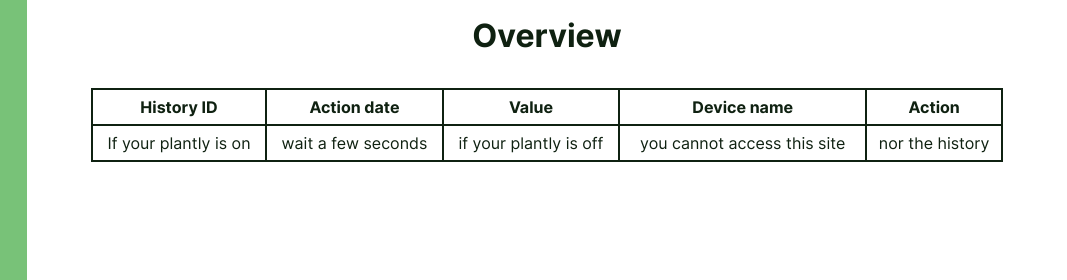
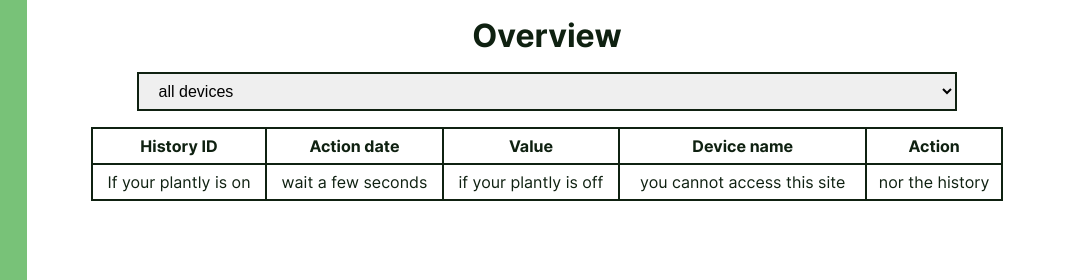
Before and after one commit to PlatteauFelix/Plantly, a plain HTML site: page Frontend/overview.html in a window 1280 px wide. Shown: the top 280 px of the page, 213-1280 px from the left. Drawn offline with nearby package versions, Linux system fonts and the light colour scheme; no server answers.

Commit message:
Dropdown list instead of search

```diff
--- a/Frontend/overview.html
+++ b/Frontend/overview.html
@@ -7,7 +7,7 @@
     <meta name="description" content="Project One" />
     <meta name="viewport" content="width=device-width, initial-scale=1.0" />
     <meta name="msapplication-TileColor" content="#78C278" />
-    <link rel="icon" type="image/svg" href="style/img/svg/logo.svg"/>
+    <link rel="icon" type="image/svg" href="style/img/svg/logo.svg" />
     <meta name="theme-color" content="#78C278" />
 
     <link rel="stylesheet" href="style/css/normalize.css" />
@@ -36,9 +36,27 @@
       <h1 class="c-main__title">Overview</h1>
 
       <div class="c-search">
-        <input type="text" class="c-search__input js-search u-hidden" onkeyup="myFunction()" placeholder="Search for device ID ..." />
+        <!-- <input type="text" class="c-search__input js-search u-hidden" onkeyup="myFunction()" placeholder="Search for device name ..." /> -->
+        <select class="c-search__input js-search" onclick="myFunction()">
+          <option value="" selected>all devices</option>
+          <optgroup label="Sensors">
+            <option value="infrared light">IR sensor</option>
+            <option value="UV light">UV sensor</option>
+            <option value="visible light">Visible light sensor</option>
+            <option value="air">Air quality sensor</option>
+            <option value="temperature">Temperature sensor</option>
+            <option value="humidity">Humidity sensor</option>
+            <option value="moisture">Moisture sensor</option>
+          </optgroup>
+
+          <optgroup label="Actuators">
+            <option value="eye left">Left eye display</option>
+            <option value="eye right">Right eye display</option>
+            <option value="mouth left">Left mouth display</option>
+            <option value="mouth right">Right mouth display</option>
+          </optgroup>
+        </select>
       </div>
-
 
       <table class="c-table js-table">
         <tr>
```
